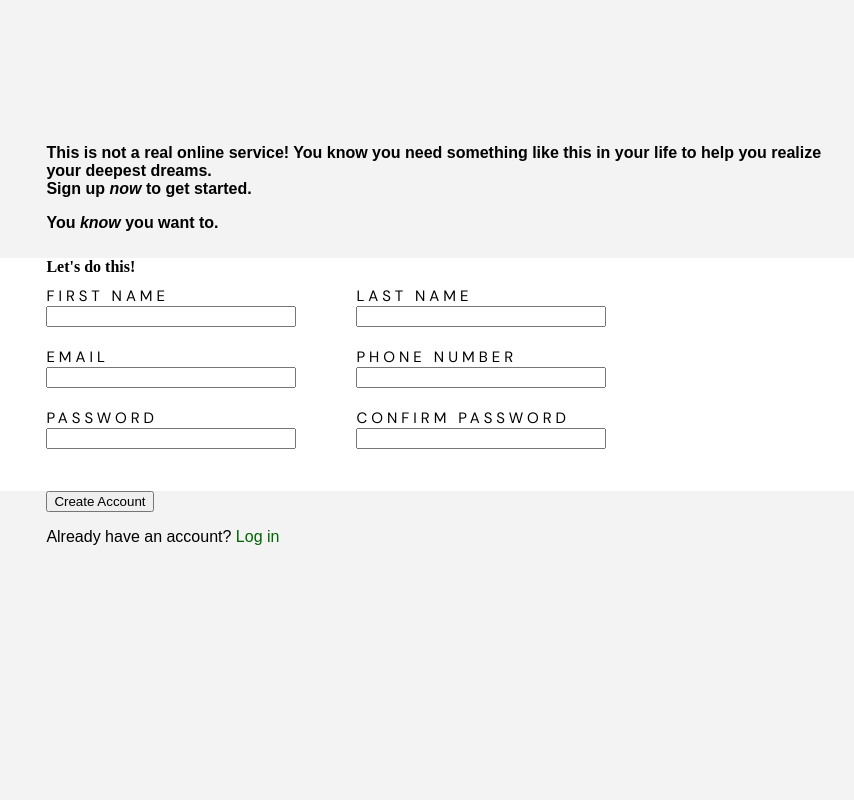
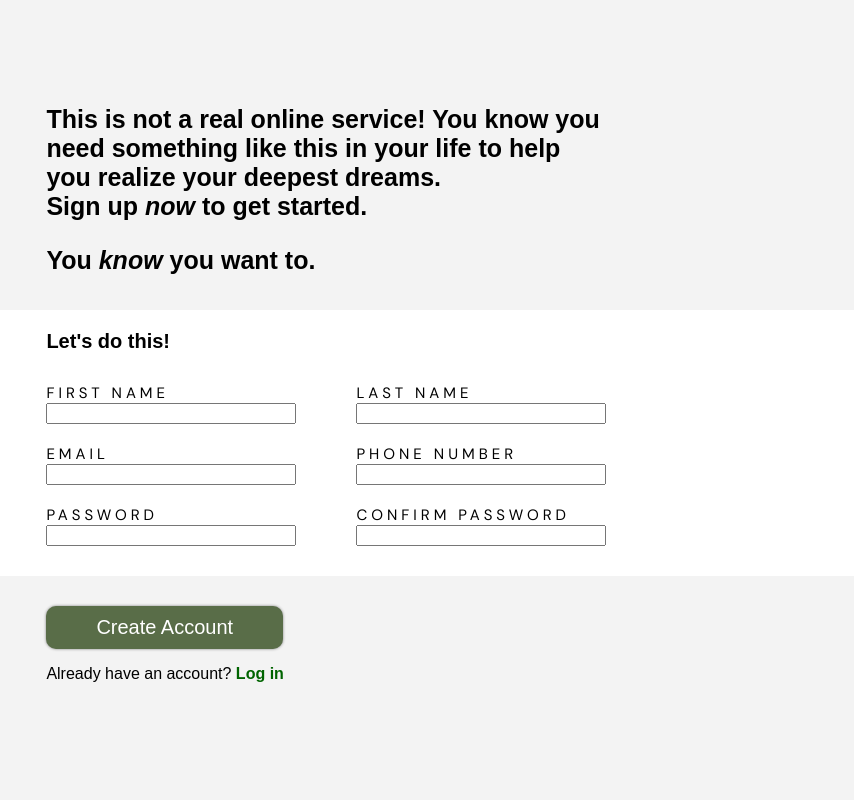
Before and after one commit to PearMeow/sign-up-form, a plain HTML site: page index.html in a window 1280 px wide. Shown: the full height of the page, 426-1280 px from the left. Drawn offline with Linux system fonts and the light colour scheme.

Commit message:
Style button and set max width for top paragraph

```diff
--- a/css/stylesheet.css
+++ b/css/stylesheet.css
@@ -72,20 +72,15 @@ body {
 
 .main {
     display: flex;
+    flex: 1;
     flex-direction: column;
-}
-
-.main>* {
-    padding-left: 50px;
 }
 
 .main>form {
     flex: 1;
-    padding-left: 0;
     display: flex;
     flex-direction: column;
 }
-
 
 .main>form>* {
     padding-left: 50px;
@@ -112,19 +107,30 @@ input {
 }
 
 .top {
+    padding: 10vh 50px 10px;
     background-color: #f3f3f3;
-    padding-top: 16vh;
-    padding-bottom: 10px;
+}
+
+.top>p {
+    max-width: 40ch;
 }
 
 .bottom>button {
     font-family: sans-serif;
+    padding: 10px 50px;
+    background-color: #596D48;
+    border-radius: 10px;
+    border: 0;
+    color: white;
+    font-size: 20px;
+    box-shadow: 0 0 3px grey;
 }
 
 .bottom {
     background-color: #f3f3f3;
     font-family: sans-serif;
     flex: 1;
+    padding-top: 30px;
 }
 
 .bottom a {
@@ -135,6 +141,7 @@ input {
 
 .top>p {
     font-family: sans-serif;
+    font-size: 25px;
 }
 
 .top>p:first-child {
@@ -144,3 +151,14 @@ input {
 .top>p:nth-child(2) {
     margin-top: 0;
 }
+
+legend {
+    padding: 0 0 20px 0;
+    font-family: sans-serif;
+    font-size: 20px;
+
+}
+
+.box {
+    padding: 20px 0;
+}
--- a/index.html
+++ b/index.html
@@ -28,6 +28,7 @@
             <p><strong>You <em>know</em> you want to.</strong></p>
         </div>
         <form>
+            <div class="box">
                 <legend><strong>Let's do this!</strong></legend>
                 <div class="container">
                     <p>
@@ -59,10 +60,10 @@
                         <input type="text" id="confirmPass" name="confirmPass">
                     </p>
                 </div>
-            <p>
+            </div>
             <div class="bottom">
                 <button type="submit">Create Account</button>
-                <p>Already have an account? <a href="">Log in</a></p>
+                <p>Already have an account? <a href=""><strong>Log in</strong></a></p>
             </div>
         </form>
     </div>
```
Lines whose indentation alone changed are shown as unchanged.
